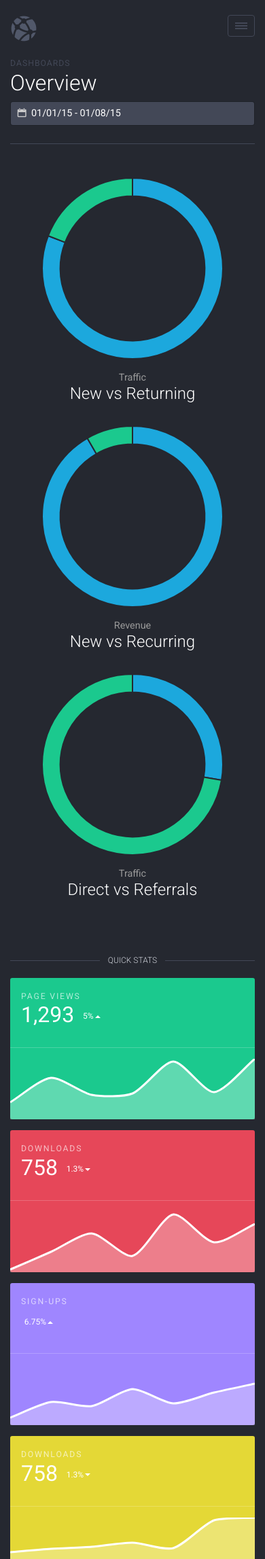
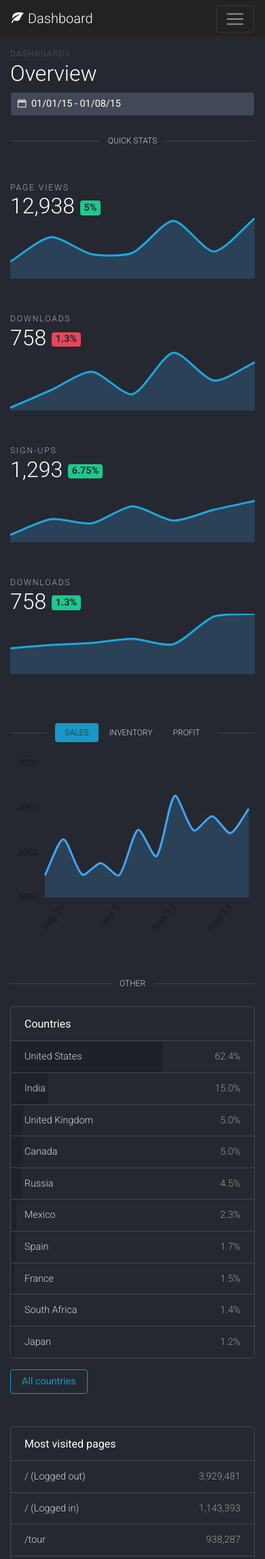
Before and after one commit to jakub-sdlk/WSO, a Flask app: page /stats/ in a window 390 px wide. Shown: the top 2294 px of the page at 68% size. Run offline with Flask 3, Linux system fonts and the light colour scheme; the visitor is signed in with stand-in values (Sample User, id 1); some libraries are stand-ins or nearby versions.

Commit message:
switch to overveiw page based on fluid template

```diff
--- a/src/stats/stats.py
+++ b/src/stats/stats.py
@@ -6,4 +6,4 @@ stats = Blueprint("stats", __name__, static_folder="static", template_folder="te
 @stats.route("/")
 @login_required
 def overview():
-    return render_template("index.html")
+    return render_template("overview.html")
--- /dev/null
+++ b/src/stats/templates/overview.html
@@ -0,0 +1,464 @@
+
+
+
+<!DOCTYPE html>
+<html lang="en">
+  <head>
+    <meta charset="utf-8">
+    <meta http-equiv="X-UA-Compatible" content="IE=edge">
+    <meta name="viewport" content="width=device-width, initial-scale=1">
+    <meta name="description" content="">
+    <meta name="keywords" content="">
+    <meta name="author" content="">
+
+    <title>
+
+        Overview
+
+    </title>
+
+    <link href="http://fonts.googleapis.com/css?family=Roboto:300,400,500,700,400italic" rel="stylesheet">
+
+    <link href="{{url_for('stats.static', filename='toolkit-inverse.css')}}" rel="stylesheet">
+
+    <link href="{{url_for('stats.static', filename='application.css')}}" rel="stylesheet">
+
+    <style>
+      /* note: this is a hack for ios iframe for bootstrap themes shopify page */
+      /* this chunk of css is not part of the toolkit :) */
+      body {
+        width: 1px;
+        min-width: 100%;
+        *width: 100%;
+      }
+    </style>
+  </head>
+
+
+<body class="with-top-navbar">
+
+  <nav class="navbar navbar-toggleable-sm fixed-top navbar-inverse bg-inverse app-navbar">
+    <button
+      class="navbar-toggler navbar-toggler-right hidden-md-up"
+      type="button"
+      data-toggle="collapse"
+      data-target="#navbarResponsive"
+      aria-controls="navbarResponsive"
+      aria-expanded="false"
+      aria-label="Toggle navigation">
+      <span class="navbar-toggler-icon"></span>
+    </button>
+
+    <a class="navbar-brand" href="../index.html">
+      <span class="icon icon-leaf navbar-brand-icon"></span>
+      Dashboard
+    </a>
+
+    <div class="collapse navbar-collapse mr-auto" id="navbarResponsive">
+      <ul class="nav navbar-nav">
+        <li class="nav-item">
+          <a class="nav-link" href="../order-history/index.html">Order History</a>
+        </li>
+        <li class="nav-item active">
+          <a class="nav-link" href="../fluid/index.html">Fluid layout</a>
+        </li>
+        <li class="nav-item">
+          <a class="nav-link" href="../icon-nav/index.html">Icon nav</a>
+        </li>
+        <li class="nav-item">
+          <a class="nav-link" href="../docs/index.html">Docs</a>
+        </li>
+      </ul>
+
+      <form class="form-inline hidden-sm-down ml-auto">
+        <input class="form-control" type="text" data-action="grow" placeholder="Search">
+      </form>
+    </div>
+  </nav>
+
+  <div class="container-fluid container-fluid-spacious">
+    <div class="dashhead mt-4">
+  <div class="dashhead-titles">
+    <h6 class="dashhead-subtitle">Dashboards</h6>
+    <h2 class="dashhead-title">Overview</h2>
+  </div>
+  <div class="btn-toolbar dashhead-toolbar">
+    <div class="btn-toolbar-item input-with-icon">
+      <input type="text" value="01/01/15 - 01/08/15" class="form-control" data-provide="datepicker">
+      <span class="icon icon-calendar"></span>
+    </div>
+  </div>
+</div>
+
+<div class="hr-divider mt-3 mb-5">
+  <h3 class="hr-divider-content hr-divider-heading">Quick stats</h3>
+</div>
+
+<div class="row statcards">
+  <div class="col-md-6 col-lg-3 mb-5 mb-md-3">
+    <div class="statcard">
+      <div class="p-a">
+        <span class="statcard-desc">Page views</span>
+        <h2 class="statcard-number">
+          12,938
+          <small class="badge badge-success">5%</small>
+        </h2>
+      </div>
+      <canvas id="sparkline1" width="378" height="94" class="sparkline"
+      data-chart="spark-line"
+      data-dataset="[[28,68,41,43,96,45,100]]"
+      data-dataset-options="[{borderColor: '#1ca8dd', backgroundColor:'rgba(66,165,245,.2)'}]"
+      data-labels="['a','b','c','d','e','f','g']"
+      style="width: 189px; height: 47px;"></canvas>
+    </div>
+  </div>
+  <div class="col-md-6 col-lg-3 mb-5 mb-md-3">
+    <div class="statcard">
+      <div class="p-a">
+        <span class="statcard-desc">Downloads</span>
+        <h2 class="statcard-number">
+          758
+          <small class="badge badge-danger">1.3%</small>
+        </h2>
+      </div>
+      <canvas id="sparkline1" width="378" height="94" class="sparkline"
+      data-chart="spark-line"
+      data-dataset="[[4,34,64,27,96,50,80]]"
+      data-dataset-options="[{borderColor: '#1ca8dd', backgroundColor:'rgba(66,165,245,.2)'}]"
+      data-labels="['a','b','c','d','e','f','g']"
+      style="width: 189px; height: 47px;"></canvas>
+    </div>
+  </div>
+  <div class="col-md-6 col-lg-3 mb-5 mb-md-3">
+    <div class="statcard">
+      <div class="p-a">
+        <span class="statcard-desc">Sign-ups</span>
+        <h2 class="statcard-number">
+          1,293
+          <small class="badge badge-success">6.75%</small>
+        </h2>
+      </div>
+      <canvas id="sparkline1" width="378" height="94" class="sparkline"
+         data-chart="spark-line"
+         data-dataset="[[12,38,32,60,36,54,68]]"
+         data-dataset-options="[{borderColor: '#1ca8dd', backgroundColor:'rgba(66,165,245,.2)'}]"
+         data-labels="['a','b','c','d','e','f','g']"
+         style="width: 189px; height: 47px;"></canvas>
+    </div>
+  </div>
+  <div class="col-md-6 col-lg-3 mb-5 mb-md-3">
+    <div class="statcard">
+      <div class="p-a">
+        <span class="statcard-desc">Downloads</span>
+        <h2 class="statcard-number">
+          758
+          <small class="badge badge-success">1.3%</small>
+        </h2>
+      </div>
+      <canvas id="sparkline1" width="378" height="94" class="sparkline"
+        data-chart="spark-line"
+        data-dataset="[[43,48,52,58,50,95,100]]"
+        data-dataset-options="[{borderColor: '#1ca8dd', backgroundColor:'rgba(66,165,245,.2)'}]"
+        data-labels="['a','b','c','d','e','f','g']"
+        style="width: 189px; height: 47px;"></canvas>
+    </div>
+  </div>
+</div>
+
+<div class="hr-divider my-4">
+  <ul class="nav nav-pills hr-divider-content hr-divider-nav" role="tablist">
+    <li class="nav-item" role="presentation">
+      <a href="#sales" class="nav-link active" role="tab" data-toggle="tab" aria-controls="sales">Sales</a>
+    </li>
+    <li class="nav-item" role="presentation">
+      <a href="#inventory" class="nav-link" role="tab" data-toggle="tab" aria-controls="inventory">Inventory</a>
+    </li>
+    <li class="nav-item" role="presentation">
+      <a href="#profit" class="nav-link" role="tab" data-toggle="tab" aria-controls="profit">Profit</a>
+    </li>
+  </ul>
+</div>
+
+<div class="tab-content">
+  <div role="tabpanel" class="tab-pane active" id="sales">
+    <div class="ex-line-graphs">
+       <canvas
+        class="ex-line-graph"
+        width="600" height="350"
+        data-chart="line"
+        data-dataset="[[2500, 3300, 2512, 2775, 2498, 3512, 2925, 4275, 3507, 3825, 3445, 3985]]"
+        data-labels="['','Aug 29','','','Sept 5','','','Sept 12','','','Sept 19','']">
+      </canvas>
+    </div>
+  </div>
+
+  <div role="tabpanel" class="tab-pane" id="inventory">
+    <div class="ex-line-graphs">
+      <canvas
+        class="ex-line-graph"
+        width="600" height="400"
+        data-chart="bar"
+        data-labels="['August','September','October','November','December','January','February']"
+        data-dataset="[[65, 59, 80, 81, 56, 55, 40], [28, 48, 40, 19, 86, 27, 90]]"
+        data-dataset-options="[{label: 'First dataset'}, {label: 'Second dataset'}]">
+      </canvas>
+    </div>
+  </div>
+
+  <div role="tabpanel" class="tab-pane" id="profit">
+    <div class="row ex-graphs text-center">
+      <div class="col-sm-4 mb-4 mb-sm-0">
+        <div class="w-3 mx-auto">
+          <canvas
+            class="ex-graph"
+            width="200" height="200"
+            data-chart="doughnut"
+            data-dataset="[230, 130]"
+            data-dataset-options="{ backgroundColor: ['#1ca8dd', '#1bc98e'] }"
+            data-labels="['Returning', 'New']">
+          </canvas>
+        </div>
+        <strong class="text-muted">Traffic</strong>
+        <h3>New vs Returning</h3>
+      </div>
+      <div class="col-sm-4 mb-4 mb-sm-0">
+        <div class="w-3 mx-auto">
+          <canvas
+            class="ex-graph"
+            width="200" height="200"
+            data-chart="doughnut"
+            data-dataset="[330, 30]"
+            data-dataset-options="{ backgroundColor: ['#1ca8dd', '#1bc98e'] }"
+            data-labels="['Returning', 'New']">
+          </canvas>
+        </div>
+        <strong class="text-muted">Revenue</strong>
+        <h3>New vs Recurring</h3>
+      </div>
+      <div class="col-sm-4 mb-4 mb-sm-0">
+        <div class="w-3 mx-auto">
+          <canvas
+            class="ex-graph"
+            width="200" height="200"
+            data-chart="doughnut"
+            data-dataset="[100, 260]"
+            data-dataset-options="{ backgroundColor: ['#1ca8dd', '#1bc98e'] }"
+            data-labels="['Referrals', 'Direct']"
+            >
+          </canvas>
+        </div>
+        <strong class="text-muted">Traffic</strong>
+        <h3>Direct vs Referrals</h3>
+      </div>
+    </div>
+  </div>
+</div>
+
+<div class="hr-divider mt-5 mb-4">
+  <h3 class="hr-divider-content hr-divider-heading">Other</h3>
+</div>
+
+<div class="row">
+  <div class="col-lg-4 mb-5">
+    <div class="list-group mb-3">
+      <h6 class="list-group-header">
+        Countries
+      </h6>
+
+        <a class="list-group-item list-group-item-action justify-content-between" href="#">
+          <span class="list-group-progress" style="width: 62.4%;"></span>
+          <span>United States</span>
+          <span class="text-muted">62.4%</span>
+        </a>
+
+        <a class="list-group-item list-group-item-action justify-content-between" href="#">
+          <span class="list-group-progress" style="width: 15.0%;"></span>
+          <span>India</span>
+          <span class="text-muted">15.0%</span>
+        </a>
+
+        <a class="list-group-item list-group-item-action justify-content-between" href="#">
+          <span class="list-group-progress" style="width: 5.0%;"></span>
+          <span>United Kingdom</span>
+          <span class="text-muted">5.0%</span>
+        </a>
+
+        <a class="list-group-item list-group-item-action justify-content-between" href="#">
+          <span class="list-group-progress" style="width: 5.0%;"></span>
+          <span>Canada</span>
+          <span class="text-muted">5.0%</span>
+        </a>
+
+        <a class="list-group-item list-group-item-action justify-content-between" href="#">
+          <span class="list-group-progress" style="width: 4.5%;"></span>
+          <span>Russia</span>
+          <span class="text-muted">4.5%</span>
+        </a>
+
+        <a class="list-group-item list-group-item-action justify-content-between" href="#">
+          <span class="list-group-progress" style="width: 2.3%;"></span>
+          <span>Mexico</span>
+          <span class="text-muted">2.3%</span>
+        </a>
+
+        <a class="list-group-item list-group-item-action justify-content-between" href="#">
+          <span class="list-group-progress" style="width: 1.7%;"></span>
+          <span>Spain</span>
+          <span class="text-muted">1.7%</span>
+        </a>
+
+        <a class="list-group-item list-group-item-action justify-content-between" href="#">
+          <span class="list-group-progress" style="width: 1.5%;"></span>
+          <span>France</span>
+          <span class="text-muted">1.5%</span>
+        </a>
+
+        <a class="list-group-item list-group-item-action justify-content-between" href="#">
+          <span class="list-group-progress" style="width: 1.4%;"></span>
+          <span>South Africa</span>
+          <span class="text-muted">1.4%</span>
+        </a>
+
+        <a class="list-group-item list-group-item-action justify-content-between" href="#">
+          <span class="list-group-progress" style="width: 1.2%;"></span>
+          <span>Japan</span>
+          <span class="text-muted">1.2%</span>
+        </a>
+
+    </div>
+    <a href="#" class="btn btn-outline-primary px-3">All countries</a>
+  </div>
+  <div class="col-lg-4 mb-5">
+    <div class="list-group mb-3">
+      <h6 class="list-group-header">
+        Most visited pages
+      </h6>
+
+        <a class="list-group-item list-group-item-action justify-content-between" href="#">
+          <span>/ (Logged out)</span>
+          <span class="text-muted">3,929,481</span>
+        </a>
+
+        <a class="list-group-item list-group-item-action justify-content-between" href="#">
+          <span>/ (Logged in)</span>
+          <span class="text-muted">1,143,393</span>
+        </a>
+
+        <a class="list-group-item list-group-item-action justify-content-between" href="#">
+          <span>/tour</span>
+          <span class="text-muted">938,287</span>
+        </a>
+
+        <a class="list-group-item list-group-item-action justify-content-between" href="#">
+          <span>/features/something</span>
+          <span class="text-muted">749,393</span>
+        </a>
+
+        <a class="list-group-item list-group-item-action justify-content-between" href="#">
+          <span>/features/another-thing</span>
+          <span class="text-muted">695,912</span>
+        </a>
+
+        <a class="list-group-item list-group-item-action justify-content-between" href="#">
+          <span>/users/username</span>
+          <span class="text-muted">501,938</span>
+        </a>
+
+        <a class="list-group-item list-group-item-action justify-content-between" href="#">
+          <span>/page-title</span>
+          <span class="text-muted">392,842</span>
+        </a>
+
+        <a class="list-group-item list-group-item-action justify-content-between" href="#">
+          <span>/some/page-slug</span>
+          <span class="text-muted">298,183</span>
+        </a>
+
+        <a class="list-group-item list-group-item-action justify-content-between" href="#">
+          <span>/another/directory/and/page-title</span>
+          <span class="text-muted">193,129</span>
+        </a>
+
+        <a class="list-group-item list-group-item-action justify-content-between" href="#">
+          <span>/one-more/page/directory/file-name</span>
+          <span class="text-muted">93,382</span>
+        </a>
+
+    </div>
+    <a href="#" class="btn btn-outline-primary px-3">View all pages</a>
+  </div>
+  <div class="col-lg-4 mb-5">
+    <div class="list-group mb-3">
+      <h6 class="list-group-header">
+        Devices and resolutions
+      </h6>
+
+        <a class="list-group-item list-group-item-action justify-content-between" href="#">
+          <span>Desktop (1920x1080)</span>
+          <span class="text-muted">3,929,481</span>
+        </a>
+
+        <a class="list-group-item list-group-item-action justify-content-between" href="#">
+          <span>Desktop (1366x768)</span>
+          <span class="text-muted">1,143,393</span>
+        </a>
+
+        <a class="list-group-item list-group-item-action justify-content-between" href="#">
+          <span>Desktop (1440x900)</span>
+          <span class="text-muted">938,287</span>
+        </a>
+
+        <a class="list-group-item list-group-item-action justify-content-between" href="#">
+          <span>Desktop (1280x800)</span>
+          <span class="text-muted">749,393</span>
+        </a>
+
+        <a class="list-group-item list-group-item-action justify-content-between" href="#">
+          <span>Tablet (1024x768)</span>
+          <span class="text-muted">695,912</span>
+        </a>
+
+        <a class="list-group-item list-group-item-action justify-content-between" href="#">
+          <span>Tablet (768x1024)</span>
+          <span class="text-muted">501,938</span>
+        </a>
+
+        <a class="list-group-item list-group-item-action justify-content-between" href="#">
+          <span>Phone (320x480)</span>
+          <span class="text-muted">392,842</span>
+        </a>
+
+        <a class="list-group-item list-group-item-action justify-content-between" href="#">
+          <span>Phone (720x450)</span>
+          <span class="text-muted">298,183</span>
+        </a>
+
+        <a class="list-group-item list-group-item-action justify-content-between" href="#">
+          <span>Desktop (2560x1080)</span>
+          <span class="text-muted">193,129</span>
+        </a>
+
+        <a class="list-group-item list-group-item-action justify-content-between" href="#">
+          <span>Desktop (2560x1600)</span>
+          <span class="text-muted">93,382</span>
+        </a>
+
+    </div>
+    <a href="#" class="btn btn-outline-primary px-3">View all pages</a>
+  </div>
+</div>
+
+  </div>
+
+    <script src="{{url_for('stats.static', filename='jquery.min.js')}}" ></script>
+    <script src="{{url_for('stats.static', filename='tether.min.js')}}"></script>
+    <script src="{{url_for('stats.static', filename='chart.js')}}"></script>
+    <script src="{{url_for('stats.static', filename='tablesorter.min.js')}}"></script>
+    <script src="{{url_for('stats.static', filename='toolkit.js')}}"></script>
+    <script src="{{url_for('stats.static', filename='application.js')}}"></script>
+    <script>
+      // execute/clear BS loaders for docs
+      $(function(){while(window.BS&&window.BS.loader&&window.BS.loader.length){(window.BS.loader.pop())()}})
+    </script>
+  </body>
+</html>
--- a/src/stats/templates/index.html
+++ b/src/stats/templates/overview2.html
@@ -1,6 +1,3 @@
-
-
-
 <!DOCTYPE html>
 <html lang="en">
   <head>
@@ -13,14 +10,13 @@
 
     <title>
 
-        Overview &middot;
+        Overview
 
     </title>
 
     <link href="http://fonts.googleapis.com/css?family=Roboto:300,400,500,700,400italic" rel="stylesheet">
 
     <link href="{{url_for('stats.static', filename='toolkit-inverse.css')}}" rel="stylesheet">
-
 
     <link href="{{url_for('stats.static', filename='application.css')}}" rel="stylesheet">
 
```
